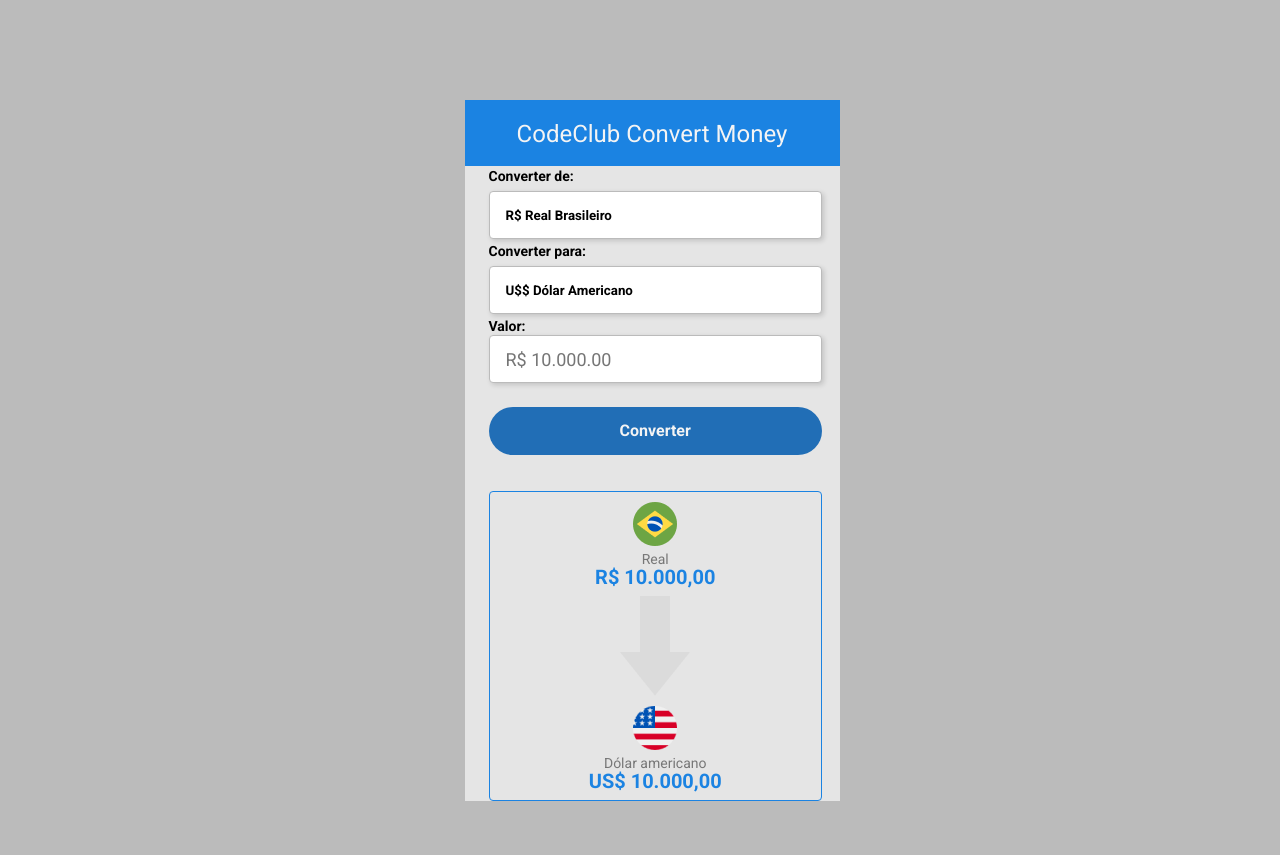
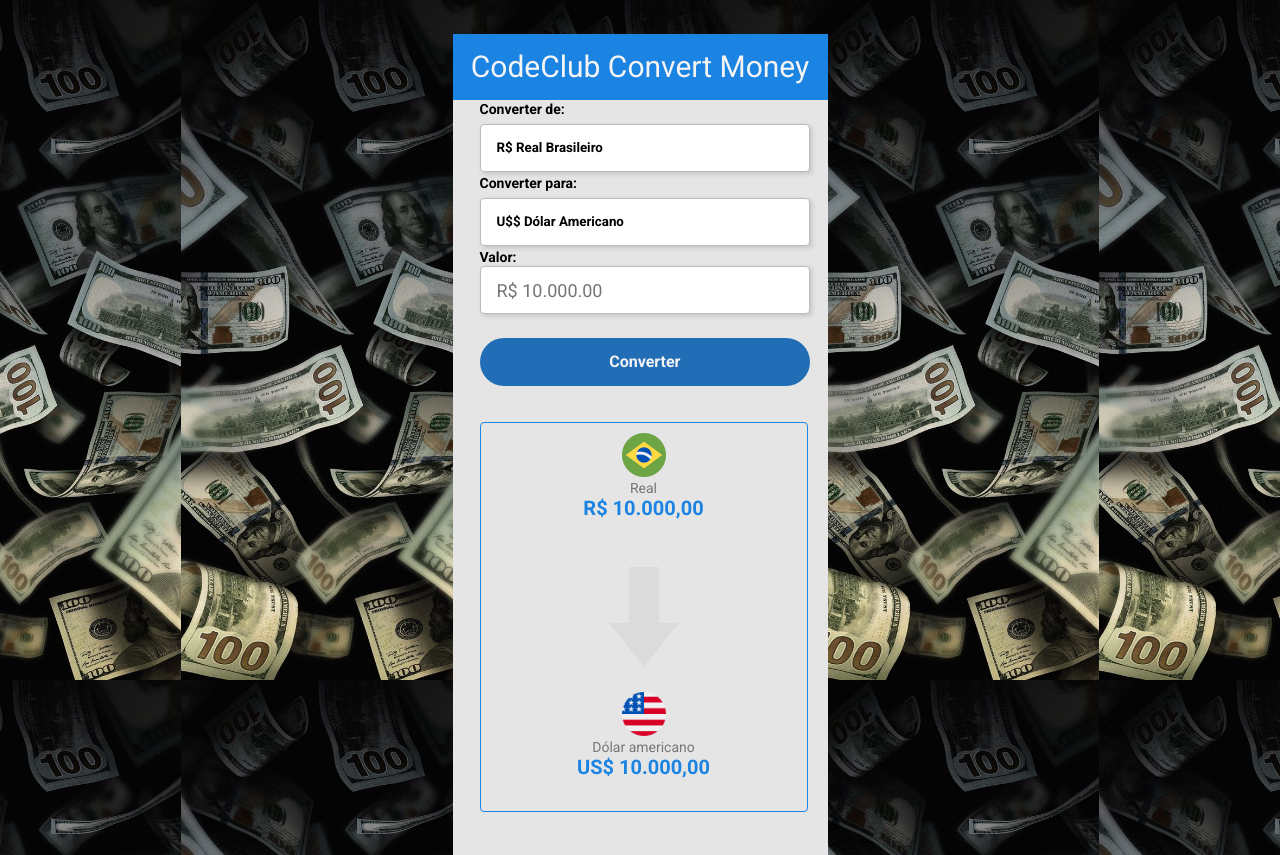
Before and after one commit to JozywanRamos22/convert-money, a plain HTML site: page index.html in a window 1280 px wide. Before the commit the page ends 801 px from the top, so only its background shows below. Drawn offline with Linux system fonts and the light colour scheme.

Commit message:
background

```diff
--- a/index.html
+++ b/index.html
@@ -45,13 +45,13 @@
 
                     </select>
                 </label>
-                <label>
+                <label class="box">
                     Valor:
                     <input id="input-real" placeholder="R$ 10.000.00">
 
                     <button id="convert-button" type="button"> Converter </button>
 
-                    <section>
+                    <section class="box-left">
                         <div class="currecy-conteiner">
 
                             <img src="./imagems/brasil 2.png" alt="Bandeira do Brasil">
--- a/style.css
+++ b/style.css
@@ -5,43 +5,49 @@
     font-family: 'Roboto', sans-serif;
     font-style: normal;
     font-weight: normal;
+    line-height: 18px;
 
 }
 
 body {
-    background-color: #BBBBBB;
-    padding-left: 24px;
+    background-image: url(./imagems/dolar-fundo.jpg);
+    background-size:contain;
+    background-position: center bottom;
+    display: flex;
+    justify-content: center;
+    align-items: center;
+    height: 85vh;
+    width: 100%;
 
 
 }
 
 .conteiner {
-    height: 66px;
     width: 375px;
-    background-color: grey;
-    margin: 0 auto;
-    margin-top: 100px;
+    height: 90%;
+
+
 
 }
 
 header {
     height: 66px;
     background-color: #1B83E2;
+    display: flex;
+    justify-content: center;
+    align-items: center;
 }
 
 h1 {
+    font-size: 30px;
+    color: #F4F4F4;
 
-    font-family: 'Roboto';
-    font-size: 24px;
-    line-height: 18px;
-    text-align: center;
-    color: #F4F4F4;
-    padding-top: 25px;
 }
 
 main {
     background-color: #E5E5E5;
-    padding-left: 24px;
+    padding-left: 27px;
+
 
 }
 
@@ -49,9 +55,6 @@ label {
     font-weight: bold;
     font-size: 14px;
     line-height: 18px;
-
-
-
 }
 
 select {
@@ -105,7 +108,7 @@ button {
 }
 
 button:hover {
-    opacity: 0.3;
+    opacity: 0.9;
 }
 
 button:active {
@@ -114,33 +117,48 @@ button:active {
 }
 
 section {
-    width: 95%;
+
     border: 1px solid #1B83E2;
     border-radius: 4px;
-    margin-bottom: 50px ;
+    display: flex;
+    flex-direction: column;
+    align-items: center;
+    gap: 15px;
+    margin-bottom: 25px;
 }
 
 .currecy-conteiner {
-    text-align: center;
     padding: 10px;
-
+    display: flex;
+    flex-direction: column;
+    align-items: center;
+    gap: 2px;
 }
 
 .currecy-name {
 
     font-size: 14px;
-    line-height: 18px;
+
     color: #777777;
 }
 
 .currecy-value {
-    font-weight: 700;
+
     font-size: 20px;
-    line-height: 18px;
+    font-weight: bold;
     color: #1B83E2;
+    margin-bottom: 25px;
 }
-.arrow-img{
+.box{
+    margin-bottom: 25px;
+    margin-right: 20px;
+}
+.box-left{
+    margin-bottom: 25px;
+    margin-right: 20px;
+}
 
-    margin:  auto;
-    display: block;
+@media screen and (max-width:585px) {
+
+
 }
```
Also changed, not shown: imagems/dolar-fundo.jpg (added).
